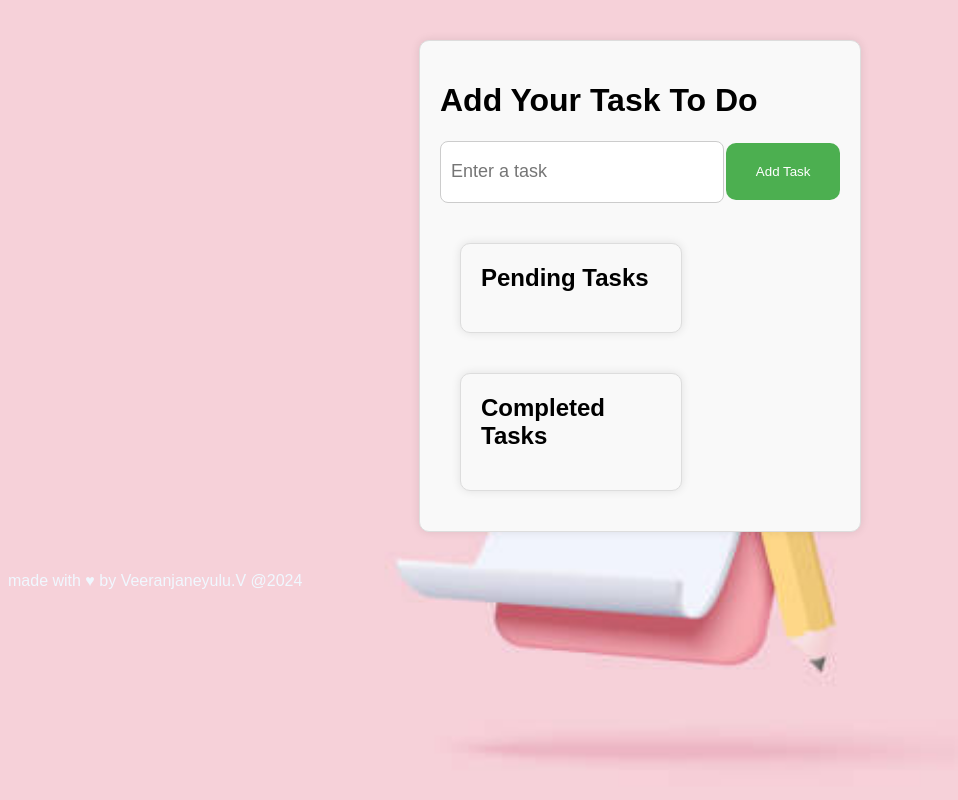
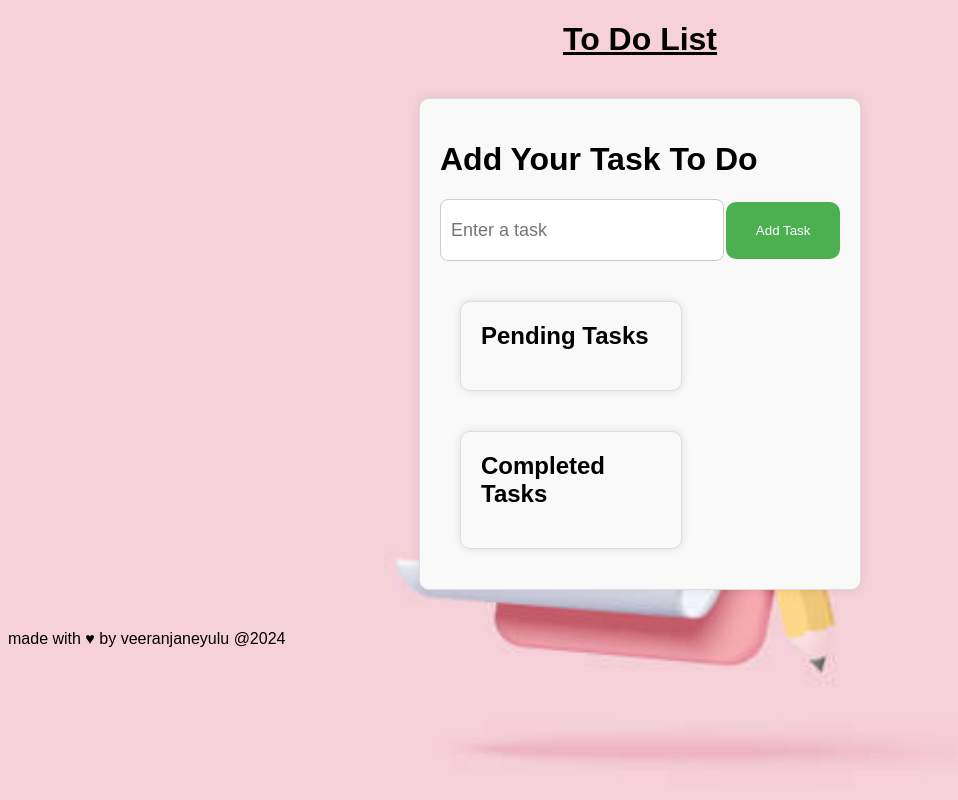
Before and after one commit to veerav1/skills-copilot-codespaces-vscode, a plain HTML site: page index.html in a window 1280 px wide. Shown: the whole page, without its empty margins (0-958 px from the left). Drawn offline with Linux system fonts and the light colour scheme.

Commit message:
Update index.html

```diff
--- a/index.html
+++ b/index.html
@@ -7,6 +7,7 @@
     <link rel="stylesheet" href="styles.css">
 </head>
 <body>
+   <h1 style="text-align: center; text-decoration:underline;"> To Do List</h1>
     <div class="container">
         <h1>Add Your Task To Do</h1>
         <div class="input-container">
@@ -24,9 +25,9 @@
           </div>
         </div>
       </div>
-    <footer>
-        <p style="color: aliceblue;">made with &hearts; by Veeranjaneyulu.V  @2024</p>
-    </footer>
+      <footer>
+        <p >made with &hearts; by veeranjaneyulu  @2024</p>
+      </footer>
       <script src="script.js"></script>
 </body>
 </html>
```
